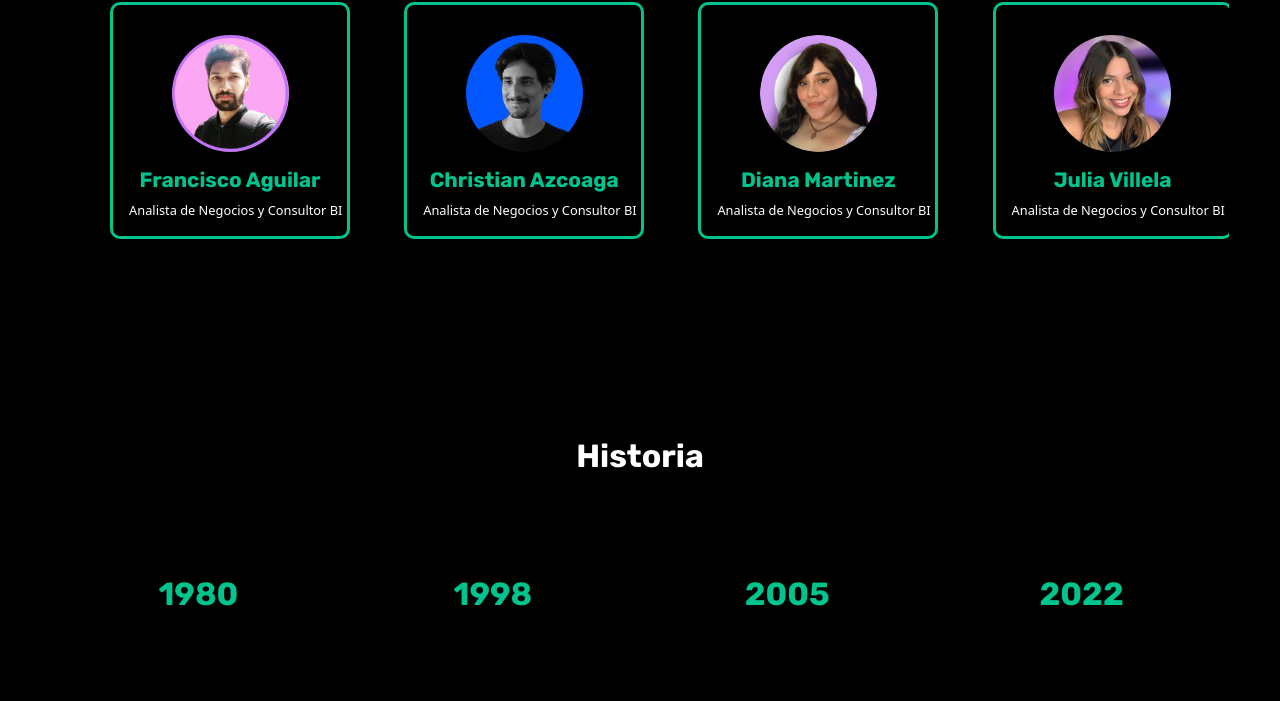
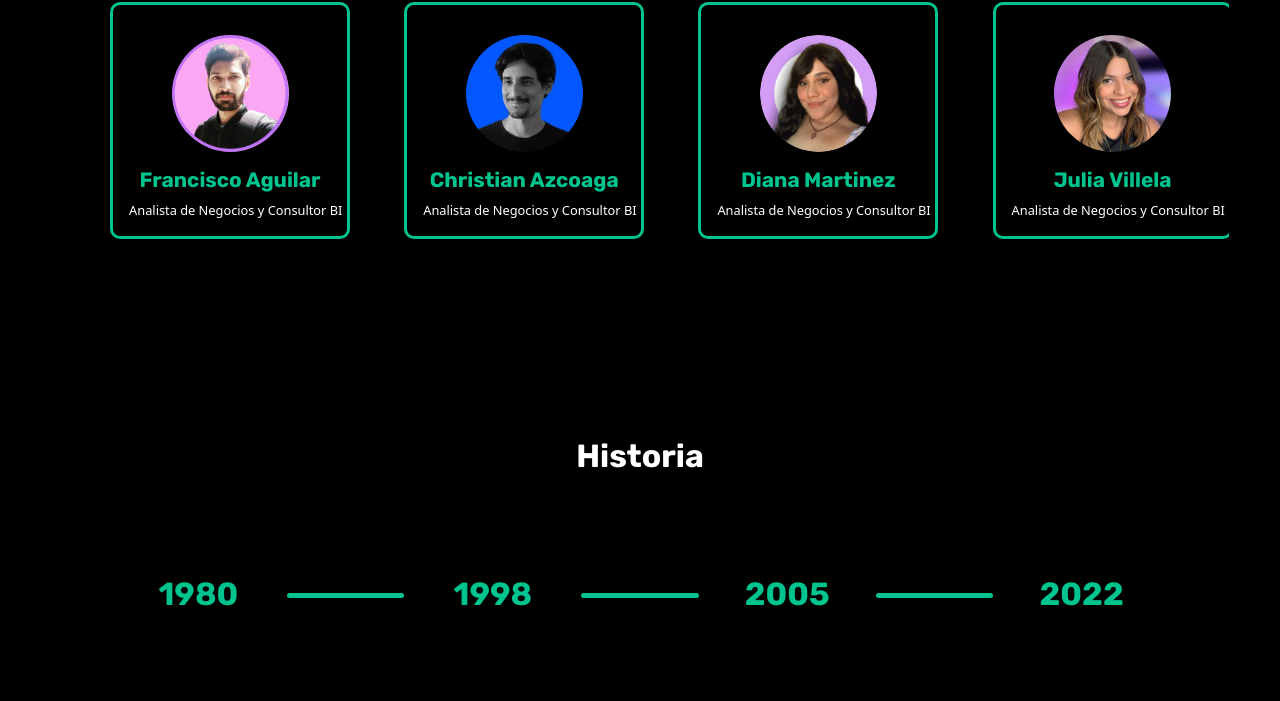
Before and after one commit to simoncarlos/Stelarze-Simon-Hurtado, a plain HTML site: page pages/quienes-somos.html in a window 1280 px wide. Shown: the part 1279-1980 px from the top of the page. Drawn offline with nearby package versions, Linux system fonts and the light colour scheme.

Commit message:
Modificaciones para segunda entrega del proyecto

```diff
--- a/css/style.css
+++ b/css/style.css
@@ -95,6 +95,7 @@ nav{
 }
 .encabezado__articulo{
     text-align: left;
+    position: relative;
 }
 .encabezado__titulo{
     position: relative;
@@ -733,6 +734,28 @@ nav{
         margin-bottom: 10px;
         padding: 3%;
     }
+    .seccion__fecha:not(:last-child)::after {
+        content: "";
+        position: absolute;
+        font-size: 10px;
+        top: 59%;
+        right: 0;
+        width: 20%;
+        height: 5px;
+        background-color: #01c38e;
+        border-radius: 10px 0 0 10px;
+    }
+    .seccion__fecha:not(:first-child)::before{
+        content: "";
+        position: absolute;
+        font-size: 10px;
+        top: 59%;
+        left: 0;
+        width: 20%;
+        height: 5px;
+        background-color: #01c38e;
+        border-radius:  0 10px 10px 0;
+    }
     .seccion__contenedor{
         margin-bottom: 50px;
     }
@@ -836,18 +859,8 @@ nav{
         font-size: 1.8;
     }
 }
-.encabezado__titulo{
+.encabezado__articulo{
     animation-duration: 2s;
-    animation-name: desplazamiento;
-    animation-iteration-count: 1;
-}
-.encabezado__texto{
-    animation-duration: 5s;
-    animation-name: desplazamiento;
-    animation-iteration-count: 1;
-}
-.encabezado__boton{
-    animation-duration: 3s;
     animation-name: desplazamiento;
     animation-iteration-count: 1;
 }
```
